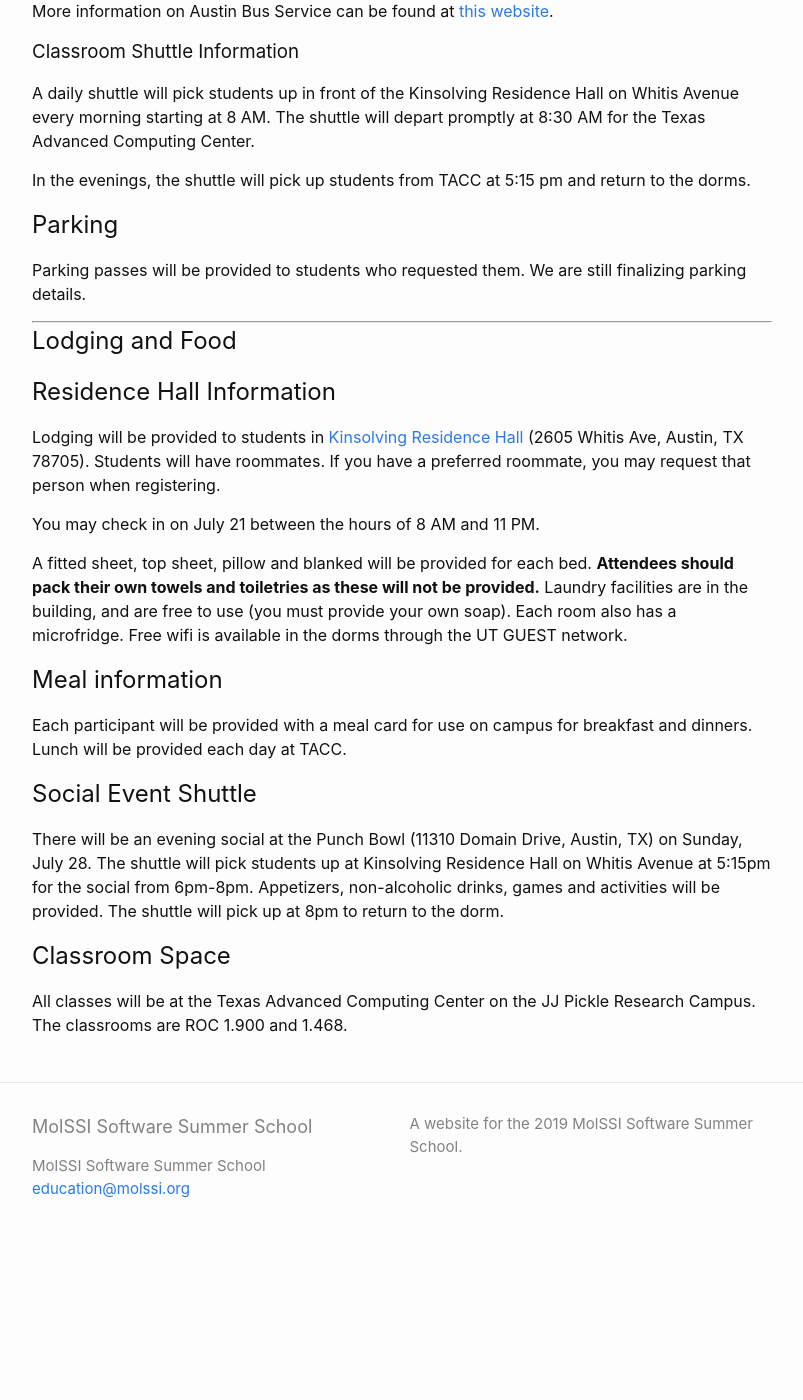
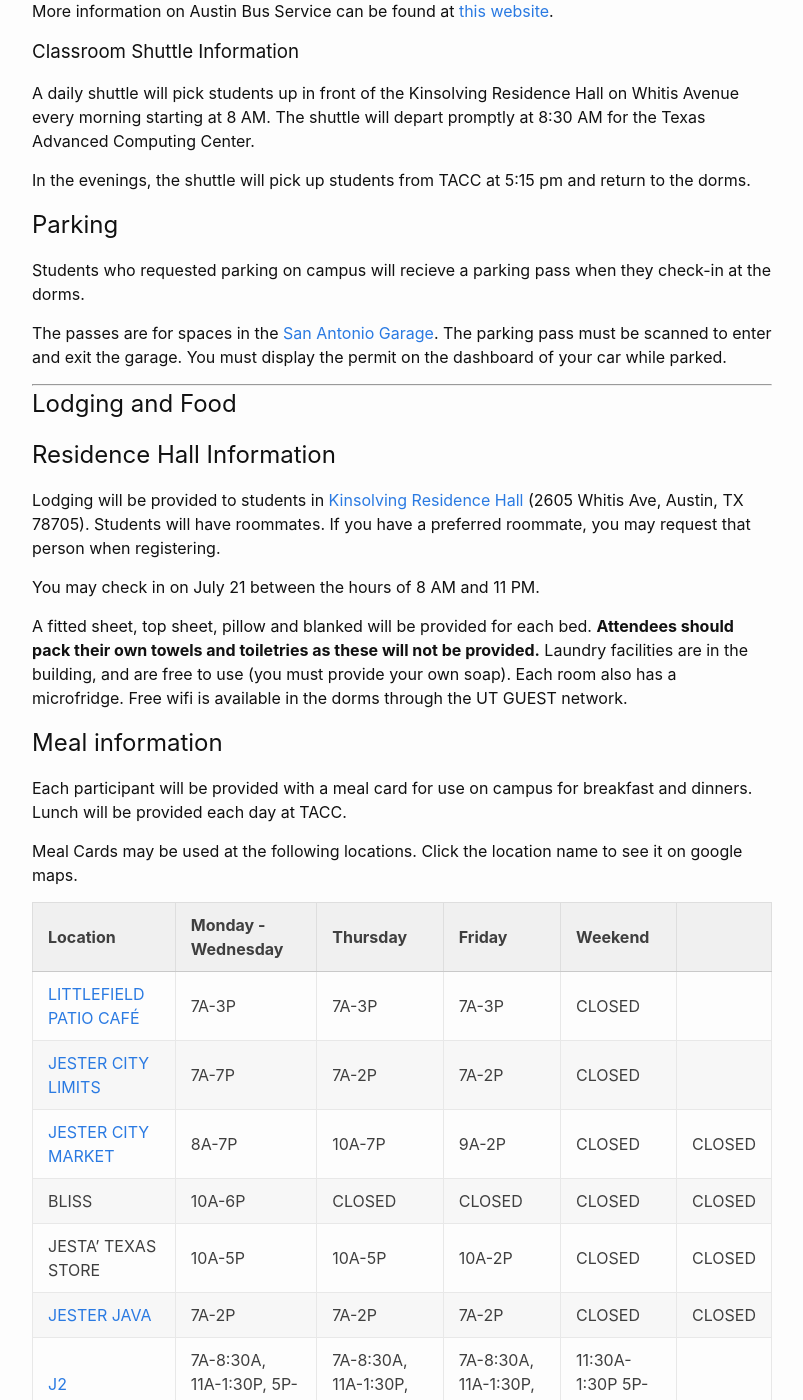
Before and after one commit to MolSSI-Education/2019-software-summer-school-logistics, a Jekyll site: the page built from Logistics.md, in a window 1280 px wide and 1400 px high, scrolled down 450 px. Shown: the whole window, without its empty margins (238-1041 px from the left). Built offline with Jekyll 4.4.1, drawn with Linux system fonts in a browser that asks for light colours; before the commit the page ends 1710 px from its top, so only the background shows below that; some of the changed text lies outside the part shown.

Commit message:
update logistics to include dining information

```diff
--- a/Logistics.md
+++ b/Logistics.md
@@ -20,7 +20,9 @@ A daily shuttle will pick students up in front of the Kinsolving Residence Hall
 In the evenings, the shuttle will pick up students from TACC at 5:15 pm and return to the dorms.
 
 ## Parking
-Parking passes will be provided to students who requested them. We are still finalizing parking details.
+Students who requested parking on campus will recieve a parking pass when they check-in at the dorms.
+
+The passes are for spaces in the [San Antonio Garage](http://bit.ly/32E6kTd). The parking pass must be scanned to enter and exit the garage. You must display the permit on the dashboard of your car while parked.
 
 ---
 
@@ -36,6 +38,23 @@ A fitted sheet, top sheet, pillow and blanked will be provided for each bed. <b>
 ## Meal information
 Each participant will be provided with a meal card for use on campus for breakfast and dinners. Lunch will be provided each day at TACC.
 
+Meal Cards may be used at the following locations. Click the location name to see it on google maps.
+
+| Location | Monday - Wednesday | Thursday | Friday | Weekend
+| ---------|--------------------|----------|--------|---------|
+[LITTLEFIELD PATIO CAFÉ](https://www.google.com/maps/place/Littlefield+Patio+Cafe/@30.2892825,-97.7416213,17z/data=!3m1!4b1!4m5!3m4!1s0x8644b582bf7b5f87:0x69be498ea2d6469f!8m2!3d30.2892825!4d-97.7394273) |	7A-3P	| 7A-3P	 | 7A-3P| 	CLOSED |
+[JESTER CITY LIMITS](https://www.google.com/maps/place/Jester+City+Limits/@30.2828076,-97.7389692,17z/data=!4m12!1m6!3m5!1s0x8644b59c1107b53f:0xf6cf4a666d84c988!2sJester+City+Limits!8m2!3d30.2828076!4d-97.7367752!3m4!1s0x8644b59c1107b53f:0xf6cf4a666d84c988!8m2!3d30.2828076!4d-97.7367752)	| 7A-7P	| 7A-2P |	7A-2P | CLOSED	|
+[JESTER CITY MARKET](https://www.google.com/maps/place/Jester+City+Market/@30.2829077,-97.7369718,15z/data=!4m5!3m4!1s0x0:0x1a9c0fe2ff9a35c1!8m2!3d30.2829077!4d-97.7369718)	| 8A-7P	|10A-7P |	9A-2P |	CLOSED	|CLOSED
+BLISS |	10A-6P |CLOSED| 	CLOSED |	CLOSED	| CLOSED
+JESTA' TEXAS STORE |	10A-5P |	10A-5P	|10A-2P |	CLOSED	| CLOSED
+[JESTER JAVA](https://www.google.com/maps/place/Jester+Java/@30.2829586,-97.7369369,15z/data=!4m5!3m4!1s0x0:0xb37b321153d978c7!8m2!3d30.2829586!4d-97.7369369)	| 7A-2P|	7A-2P|	7A-2P	|CLOSED	|CLOSED
+[J2](https://www.google.com/maps/place/Jester+Second+Floor+Dining/@30.282826,-97.736895,15z/data=!4m2!3m1!1s0x0:0x5f36f99f7a4e997?sa=X&ved=2ahUKEwjDx8TltMbjAhVRUK0KHb7VCbEQ_BIwHnoECAcQCA)|	 7A-8:30A, 11A-1:30P, 5P-7P | 7A-8:30A, 11A-1:30P, 5P-7P| 7A-8:30A, 11A-1:30P, 5P-7P | 11:30A-1:30P 5P-7P
+[CYPRESS BEND](https://www.google.com/maps/place/Cypress+Bend/@30.2829066,-97.7344861,15z/data=!4m2!3m1!1s0x0:0xbb45a084320d0d24?sa=X&ved=2ahUKEwiy-MyPtcbjAhUHCawKHcuDDjoQ_BIwCnoECA0QCA) |	7A-2P |	7A-2P | 7A-2P | CLOSED
+
+The Littlefield Patio Cafe is the closet dining option to the dorms, and is probably where you will want to eat breakfast before classes.
+
+On the weekend, bagels and coffee from Panera will be provided in the dorms.
+
 ## Social Event Shuttle
 There will be an evening social at the Punch Bowl (11310 Domain Drive, Austin, TX) on Sunday, July 28. The shuttle will pick students up at Kinsolving Residence Hall on Whitis Avenue at 5:15pm for the social from 6pm-8pm. Appetizers, non-alcoholic drinks, games and activities will be provided. The shuttle will pick up at 8pm to return to the dorm.
 
```
